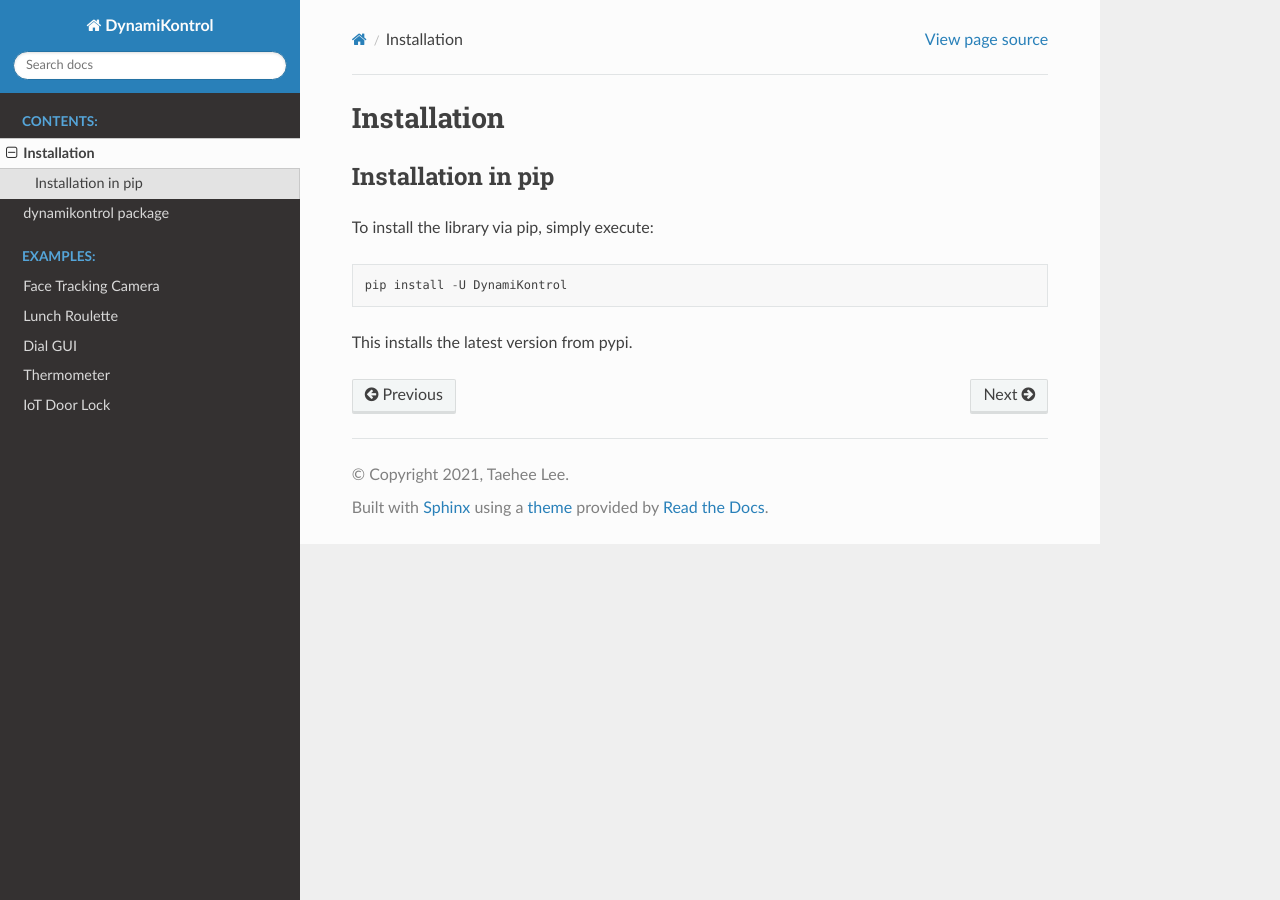
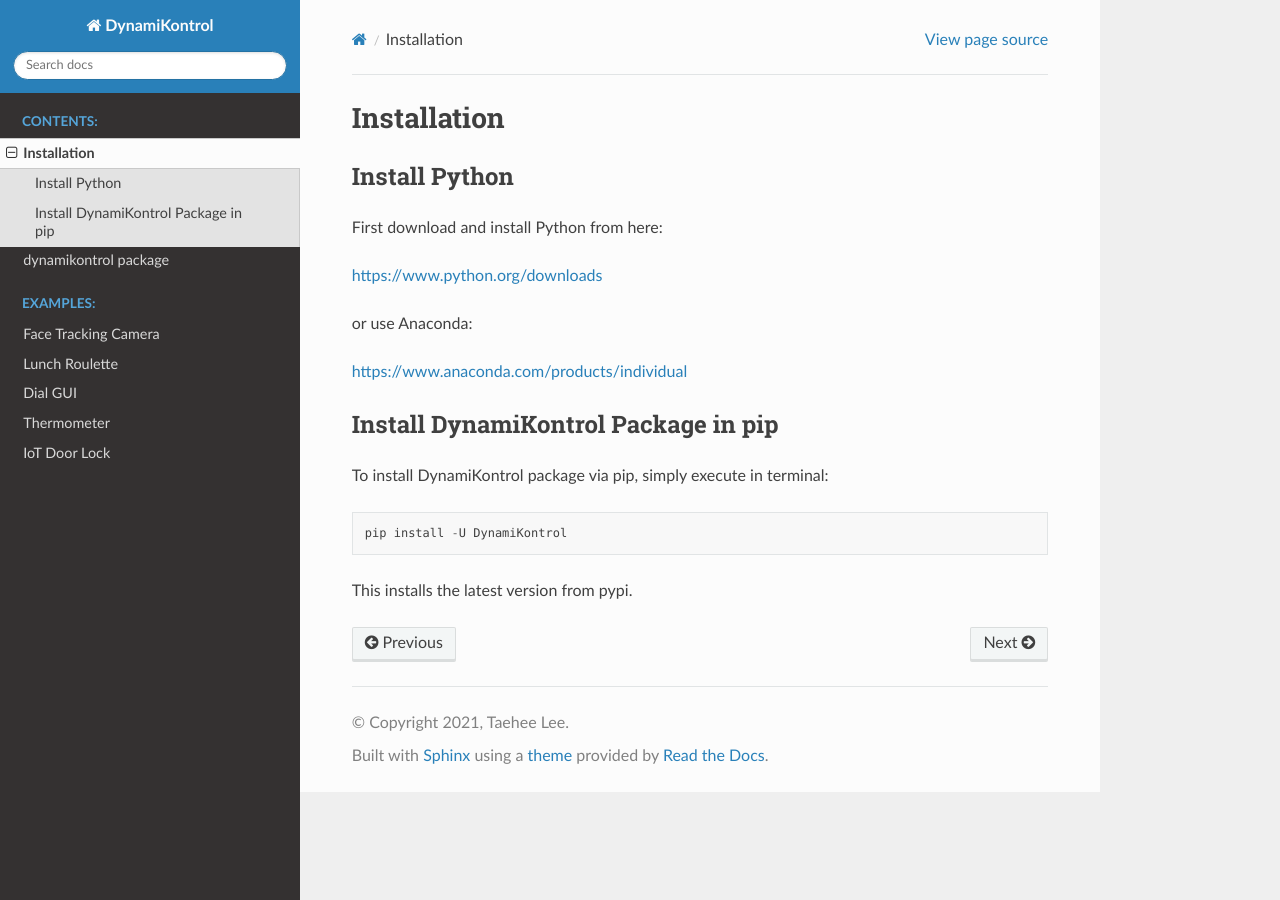
Before and after one commit to TheMatrixGroup/DynamiKontrol, a Sphinx documentation site: the page built from docs/source/installation.md, in a window 1280 px wide. Built offline with Sphinx 7.4.7 and the Read the Docs theme 2.0.0, drawn with Linux system fonts in a browser that asks for light colours.

Commit message:
add Python installation

````diff
--- a/docs/source/index.rst
+++ b/docs/source/index.rst
@@ -7,6 +7,7 @@
 ========================
 
 .. image:: _static/dk_module.png
+   :alt: A DynamiKontrol module
    :width: 270
    :align: center
 
--- a/docs/source/installation.md
+++ b/docs/source/installation.md
@@ -1,8 +1,18 @@
 # Installation
 
-## Installation in pip
+## Install Python
 
-To install the library via pip, simply execute:
+First download and install Python from here:
+
+[https://www.python.org/downloads](https://www.python.org/downloads)
+
+or use Anaconda:
+
+[https://www.anaconda.com/products/individual](https://www.anaconda.com/products/individual)
+
+## Install DynamiKontrol Package in pip
+
+To install DynamiKontrol package via pip, simply execute in terminal:
 
 ```python
 pip install -U DynamiKontrol
````
Also changed, not shown: 2 other files.
